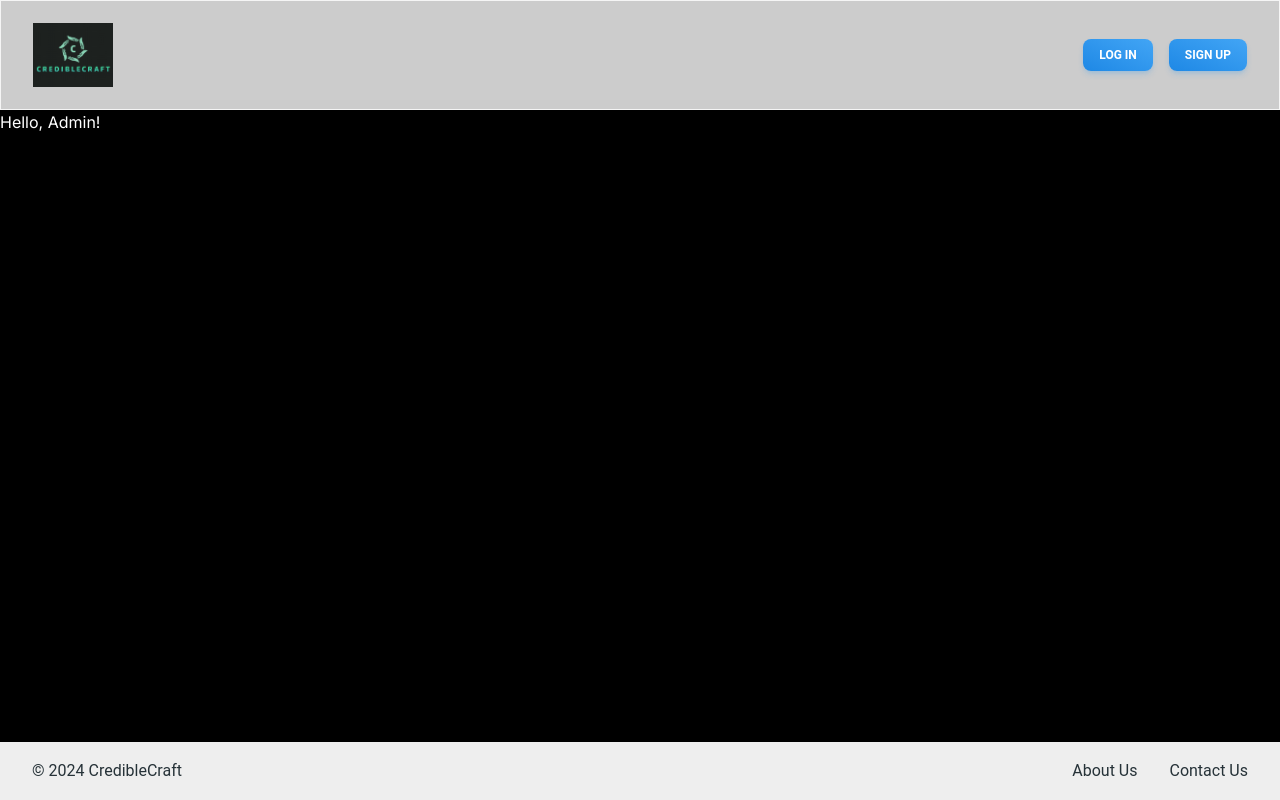
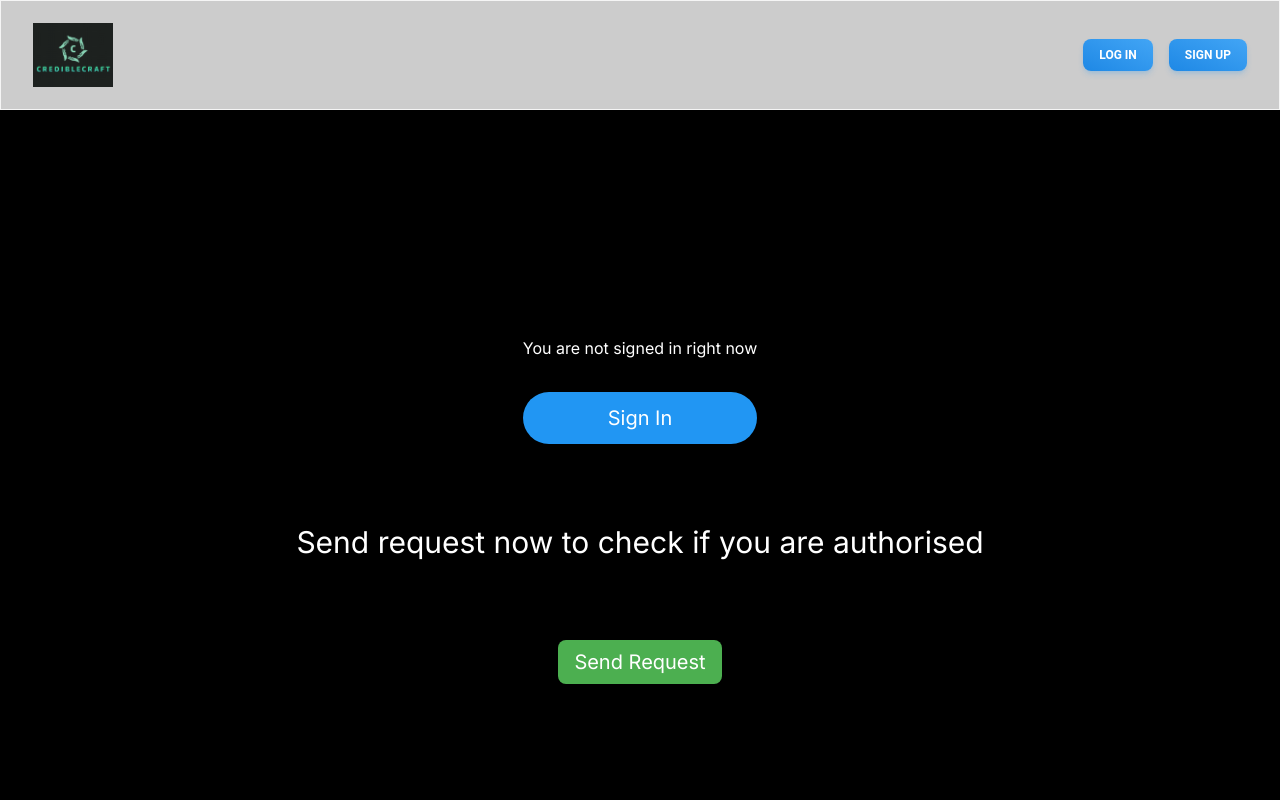
Before and after one commit to palpablelabs/business-reviewer, a Next.js app: page /dashboard in a window 1280 px wide. Shown: the top 800 px of the page. Built offline with nearby package versions, Linux system fonts and the light colour scheme; no server answers.

Commit message:
added google auth

```diff
--- a/package.json
+++ b/package.json
@@ -10,9 +10,14 @@
   },
   "dependencies": {
     "@material-tailwind/react": "^2.1.9",
+    "@types/next-auth": "^3.15.0",
     "@vercel/analytics": "^1.2.2",
     "@vercel/speed-insights": "^1.0.10",
+    "dotenv": "^16.4.5",
+    "google-auth-library": "^9.6.3",
+    "jsonwebtoken": "^9.0.2",
     "next": "14.1.1",
+    "next-auth": "^4.24.7",
     "react": "^18",
     "react-dom": "^18"
   },
--- /dev/null
+++ b/src/app/api/auth/[...nextauth]/route.ts
@@ -0,0 +1,64 @@
+import NextAuth from "next-auth";
+import GoogleProvider from "next-auth/providers/google";
+
+const handler = NextAuth({
+  providers: [
+    GoogleProvider({
+      clientId: process.env.GOOGLE_CLIENT_ID!,
+      clientSecret: process.env.GOOGLE_CLIENT_SECRET!,
+      httpOptions: {
+        timeout: 40000,
+      },
+      authorization: {
+        params: {
+          prompt: "consent",
+          access_type: "offline",
+          response_type: "code",
+        },
+      },
+    }),
+  ],
+  callbacks: {
+    async jwt({ token, account, user }) {
+      if (account) {
+        console.log("callback jwt account::", account);
+        try {
+          const res = await fetch(
+            `${process.env.NEXT_PUBLIC_BACKEND_URL}/auth/login`,
+            {
+              method: "POST",
+              headers: {
+                Authorization: `Bearer ${account?.id_token}`,
+              },
+            }
+          );
+          const resParsed = await res.json();
+          token = Object.assign({}, token, {
+            id_token: account.id_token,
+          });
+          token = Object.assign({}, token, {
+            myToken: resParsed.authToken,
+          });
+          console.log("callback jwt token::", token);
+        } catch (error) {
+          console.log("callback jwt Err ::", error);
+        }
+      }
+
+      return token;
+    },
+    async session({ session, token }) {
+      if (session) {
+        session = Object.assign({}, session, {
+          id_token: token.id_token,
+        });
+        session = Object.assign({}, session, {
+          authToken: token.myToken,
+        });
+      }
+      return session;
+    },
+  },
+});
+
+export { handler as GET, handler as POST, handler };
--- /dev/null
+++ b/src/app/api/auth/access/route.ts
@@ -0,0 +1,20 @@
+import jwt from "jsonwebtoken";
+import { headers } from "next/headers";
+
+export async function POST(request: Request) {
+  try {
+    const headersList = headers();
+    const authorization = headersList.get("authorization");
+    if (!authorization) {
+      return Response.json({ data: "Unauthorised" }, { status: 401 });
+    }
+    const decoded = jwt.verify(
+      authorization.slice(7),
+      process.env.JWT_SECRET as string
+    );
+    console.log("route api/auth/access decoded::", decoded);
+  } catch (e) {
+    return Response.json({ data: "Unauthorised" }, { status: 401 });
+  }
+  return Response.json({ data: "Authorised" }, { status: 200 });
+}
--- /dev/null
+++ b/src/app/api/auth/login/route.ts
@@ -0,0 +1,32 @@
+import { OAuth2Client } from "google-auth-library";
+import { headers } from "next/headers";
+import jwt from "jsonwebtoken";
+
+const client = new OAuth2Client(
+  process.env.GOOGLE_CLIENT_ID,
+  process.env.GOOGLE_CLIENT_SECRET
+);
+
+export async function POST(request: Request) {
+  const headersList = headers();
+  const authorization = headersList.get("authorization");
+  if (authorization) {
+    const ticket = await client.verifyIdToken({
+      idToken: authorization.slice(7),
+      audience: process.env.GOOGLE_CLIENT_ID,
+    });
+    const payload = ticket.getPayload();
+    if (payload) {
+      if (payload.aud != process.env.GOOGLE_CLIENT_ID) {
+        return Response.json({ data: "Unauthorised" }, { status: 401 });
+      }
+      const { email, name } = payload;
+      const authToken = jwt.sign(
+        { email, name },
+        process.env.JWT_SECRET as string
+      );
+      return Response.json({ authToken }, { status: 200 });
+    }
+  }
+  return Response.json({ data: "Unauthorised" }, { status: 401 });
+}
--- a/src/app/dashboard/page.tsx
+++ b/src/app/dashboard/page.tsx
@@ -1,7 +1,68 @@
-export default function Admin() {
+"use client";
+
+import { signIn, signOut, useSession } from "next-auth/react";
+import { useState } from "react";
+
+export default function Dashboard() {
+  const [response, setResponse] = useState<string | null>(null);
+  const { data: session } = useSession();
+
+  console.log("dashboard session", session);
+
+  const sendHandler = async function () {
+    if (session) {
+      const result = await fetch(
+        `${process.env.NEXT_PUBLIC_BACKEND_URL}/auth/access`,
+        {
+          method: "POST",
+          headers: {
+            Authorization: `Bearer ${(session as any).authToken}`,
+          },
+        }
+      );
+      const res = await result.json();
+      setResponse(res.data);
+    } else {
+      setResponse("UnAuth");
+    }
+  };
   return (
-    <div>
-      <h1>Hello, Admin!</h1>
+    <div className="flex flex-col gap-20 justify-center items-center h-screen">
+      {session?.user && (
+        <div className="flex flex-col gap-8">
+          <p>You are signed in right now</p>
+          <button
+            onClick={async () => await signOut()}
+            className="bg-red-500 hover:bg-red-600 text-white px-4 py-2 rounded-lg transition-colors duration-300 ease-in-out"
+          >
+            Sign Out
+          </button>
+        </div>
+      )}
+
+      {!session?.user && (
+        <div className="flex flex-col gap-8">
+          <p>You are not signed in right now</p>
+          <button
+            onClick={async () => await signIn("google")}
+            className="bg-blue-500 hover:bg-blue-600 text-white px-4 py-3 rounded-full flex items-center justify-center gap-2 transition-colors duration-300 ease-in-out"
+          >
+            <h1 className="text-xl">Sign In</h1>
+          </button>
+        </div>
+      )}
+
+      <p className="text-3xl text-center">
+        {response
+          ? response
+          : "Send request now to check if you are authorised"}
+      </p>
+      <button
+        onClick={sendHandler}
+        className="bg-green-500 hover:bg-green-600 text-white px-4 py-2 rounded-lg transition-colors duration-300 ease-in-out"
+      >
+        <p className="text-xl">Send Request</p>
+      </button>
     </div>
   );
 }
--- a/src/app/layout.tsx
+++ b/src/app/layout.tsx
@@ -7,6 +7,7 @@ import "./globals.css";
 import StickyNavBar from "../components/stickyNavBar";
 import { SimpleFooter } from "../components/footer";
 import PageContainerComponent from "../components/pageContainer";
+import { SessProvider } from "../components/sessionProvider";
 
 const inter = Inter({ subsets: ["latin"] });
 
@@ -25,7 +26,7 @@ export default function RootLayout({
       <body className={inter.className}>
         <PageContainerComponent>
           <StickyNavBar />
-          {children}
+          <SessProvider>{children}</SessProvider>
           <SimpleFooter />
         </PageContainerComponent>
         <SpeedInsights />
--- a/src/app/login/page.tsx
+++ b/src/app/login/page.tsx
@@ -1,6 +1,7 @@
 "use client";
 
-import React, { useState } from "react";
+import React, { useState, useEffect } from "react";
+import { signIn, useSession } from "next-auth/react";
 import {
   Card,
   Input,
@@ -8,10 +9,18 @@ import {
   Button,
   Typography,
 } from "@material-tailwind/react";
+import Image from "next/image";
 import { useRouter } from "next/navigation";
 
 export default function Login() {
   const router = useRouter();
+  const { data: session } = useSession();
+
+  useEffect(() => {
+    if (session && session?.user) {
+      router.push("/dashboard");
+    }
+  }, [router, session]);
 
   const [email, setEmail] = useState("");
   const [password, setPassword] = useState("");
@@ -116,6 +125,28 @@ export default function Login() {
         >
           Sign Up
         </Typography>
+        <Typography
+          color="blue-gray"
+          className=" mt-4 flex items-center justify-center sm:text-sm md:text-3xl lg:text-3xl"
+        >
+          OR
+        </Typography>
+        <Button
+          onClick={async () => await signIn("google")}
+          size="lg"
+          variant="outlined"
+          color="blue-gray"
+          className="flex items-center gap-3 mt-5"
+        >
+          <Image
+            src="https://docs.material-tailwind.com/icons/google.svg"
+            alt="metamask"
+            className="h-5 w-5"
+            width="80"
+            height="80"
+          />
+          Continue with Google
+        </Button>
       </form>
     </Card>
   );
--- /dev/null
+++ b/src/components/sessionProvider.tsx
@@ -0,0 +1,11 @@
+"use client";
+import React, { ReactNode } from "react";
+import { SessionProvider } from "next-auth/react";
+
+interface Props {
+  children: ReactNode;
+}
+
+export function SessProvider(props: Props) {
+  return <SessionProvider>{props.children}</SessionProvider>;
+}
```
Also changed, not shown: 1 other file (tests, documents, lock files or other folders).
